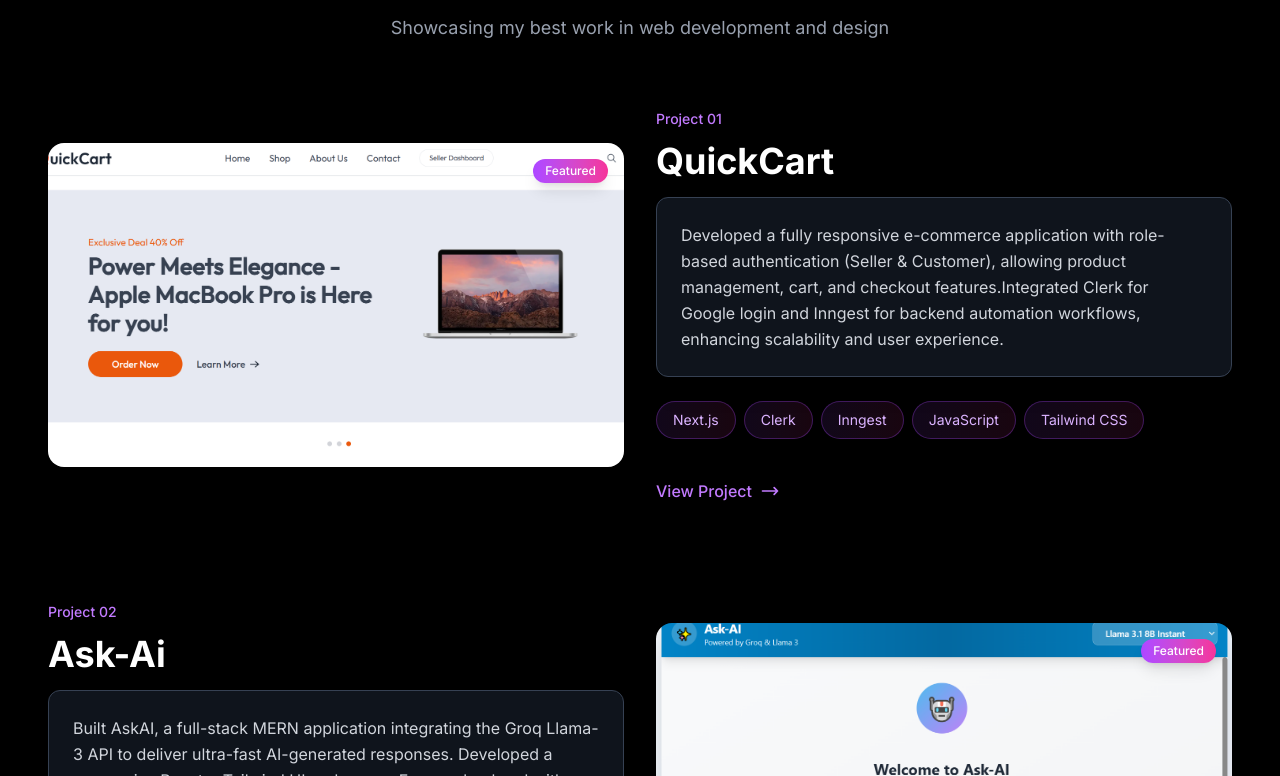
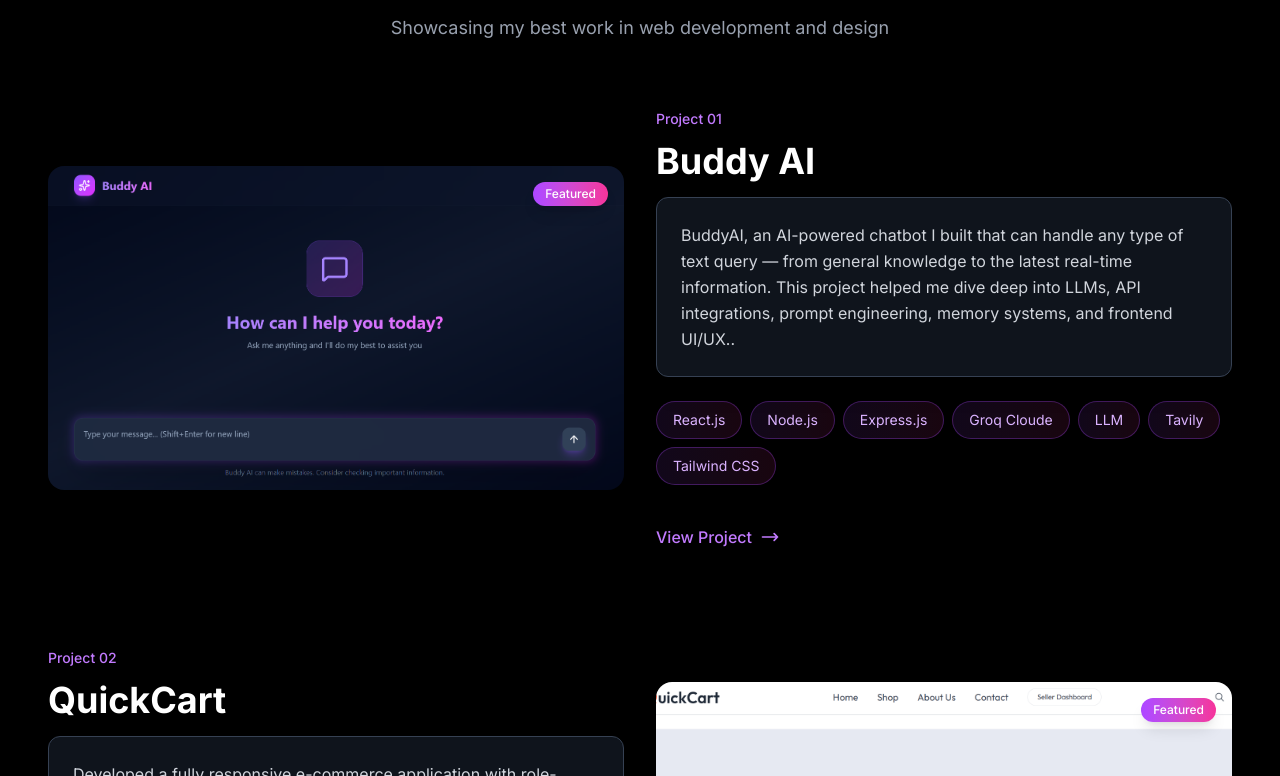
Before and after one commit to RohitMaurya139/RM_Portfolio-, a React (Vite) app: page / in a window 1280 px wide. Shown: the part 4184-4960 px from the top of the page. Built offline with nearby package versions, Linux system fonts and the light colour scheme.

Commit message:
add new project "Buddy AI" with details and links

```diff
--- a/src/components/Project.jsx
+++ b/src/components/Project.jsx
@@ -7,6 +7,24 @@
 import project6 from "../assets/projects/project-6.PNG";
 // Sample project data - replace with your PROJECTS constant
 const PROJECTS = [
+  {
+    title: "Buddy AI",
+    image: project2,
+    link: "https://quick-cart-opal-one.vercel.app/",
+    description:
+      "BuddyAI, an AI-powered chatbot I built that can handle any type of text query — from general knowledge to the latest real-time information. This project helped me dive deep into LLMs, API integrations, prompt engineering, memory systems, and frontend UI/UX..",
+    technologies: [
+      "React.js",
+      "Node.js",
+      "Express.js",
+      "Groq Cloude",
+      "LLM",
+      "Tavily",
+      "Tailwind CSS",
+    ],
+    github: "https://github.com/RohitMaurya139/buddy-ai",
+    live: "https://buddy-ai-frontend.vercel.app/",
+  },
   {
     title: "QuickCart",
     image: project8,
```
Also changed, not shown: src/assets/projects/project-2.PNG.
